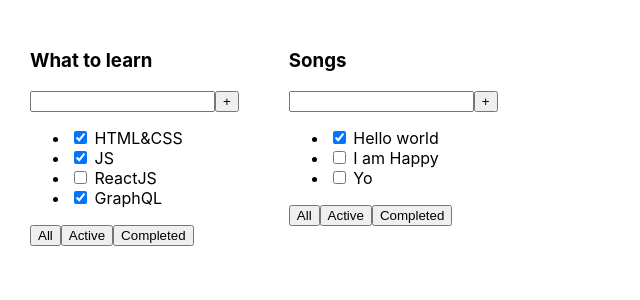
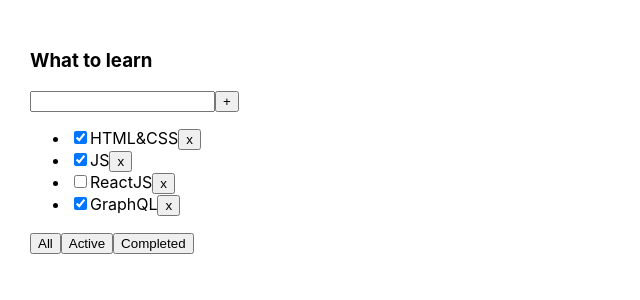
Before and after one commit to ArtemEfimovich/todolist2.0, a React (Create React App) app: page / in a window 1280 px wide. Shown: the top 300 px of the page, without its empty margins (0-640 px from the left). Built offline with nearby package versions, Linux system fonts and the light colour scheme.

Commit message:
remove and filtered task

```diff
--- a/src/App.tsx
+++ b/src/App.tsx
@@ -1,30 +1,46 @@
-import React from 'react';
+import React, {useState} from 'react';
 import './App.css';
 import {Todolist} from "./Todolist";
 
-
+export type FilterValueType = 'all' | 'completed' | 'active'
 
 
 function App() {
 
-    const tasks1 = [
-        { id: 1, title: "HTML&CSS", isDone: true },
-        { id: 2, title: "JS", isDone: true },
-        { id: 3, title: "ReactJS", isDone: false },
-        { id: 3, title: "GraphQL", isDone: true }
-    ]
-    const tasks2 = [
-        { id: 1, title: "Hello world", isDone: true },
-        { id: 2, title: "I am Happy", isDone: false },
-        { id: 3, title: "Yo", isDone: false }
-    ]
+    let [tasks, setTasks] = useState([
+        {id: 1, title: "HTML&CSS", isDone: true},
+        {id: 2, title: "JS", isDone: true},
+        {id: 3, title: "ReactJS", isDone: false},
+        {id: 4, title: "GraphQL", isDone: true}
+    ])
+    let [filter, setFilter] = useState<FilterValueType>('all')
+
+    const removeTask = (id: number) => {
+        let filterTasks = tasks.filter(task => task.id !== id)
+        setTasks(filterTasks)
+    }
+
+
+    let tasksForTodolist = tasks
+    if (filter === 'active') {
+        tasksForTodolist = tasks.filter(task => !task.isDone)
+    }
+    if (filter === 'completed') {
+        tasksForTodolist = tasks.filter(task => task.isDone)
+    }
+
+    const changeFilter = (value: FilterValueType) => {
+        setFilter(value)
+    }
 
 
     return (
         <div className="App">
-            <Todolist title='What to learn' tasks={tasks1}/>
-            <Todolist   title='Songs' tasks={tasks2}/>
-
+            <Todolist title='What to learn'
+                      tasks={tasksForTodolist}
+                      removeTask={removeTask}
+                      changeFilter={changeFilter}
+            />
         </div>
     );
 }
--- a/src/Todolist.tsx
+++ b/src/Todolist.tsx
@@ -1,4 +1,5 @@
 import React from 'react';
+import {FilterValueType} from "./App";
 
 
 type TaskType = {
@@ -9,11 +10,13 @@
 
 type TodolistPropsType = {
     title: string,
-    tasks: TaskType[]
+    tasks: TaskType[],
+    removeTask: (taskId: number) => void,
+    changeFilter: (value: FilterValueType) => void
 }
 
 
-export const Todolist: React.FC<TodolistPropsType> = ({title, tasks}) => {
+export const Todolist: React.FC<TodolistPropsType> = ({title, tasks, removeTask, changeFilter}) => {
     return (
         <div>
             <h3>{title}</h3>
@@ -22,14 +25,30 @@
                 <button>+</button>
             </div>
             <ul>
-                {tasks.map(({id,isDone,title})=>{
-                    return  <li key={id}><input type="checkbox" checked={isDone}/> <span>{title}</span></li>
+                {tasks.map(({id, isDone, title}) => {
+                    return <li key={id}>
+                        <input type="checkbox" checked={isDone}/>
+                        <span>{title}</span>
+                        <button onClick={() => {
+                            removeTask(id)
+                        }}>x
+                        </button>
+                    </li>
                 })}
             </ul>
             <div>
-                <button>All</button>
-                <button>Active</button>
-                <button>Completed</button>
+                <button onClick={() => {
+                    changeFilter('all')
+                }}>All
+                </button>
+                <button onClick={() => {
+                    changeFilter('active')
+                }}>Active
+                </button>
+                <button onClick={() => {
+                    changeFilter('completed')
+                }}>Completed
+                </button>
             </div>
         </div>
     );
```
